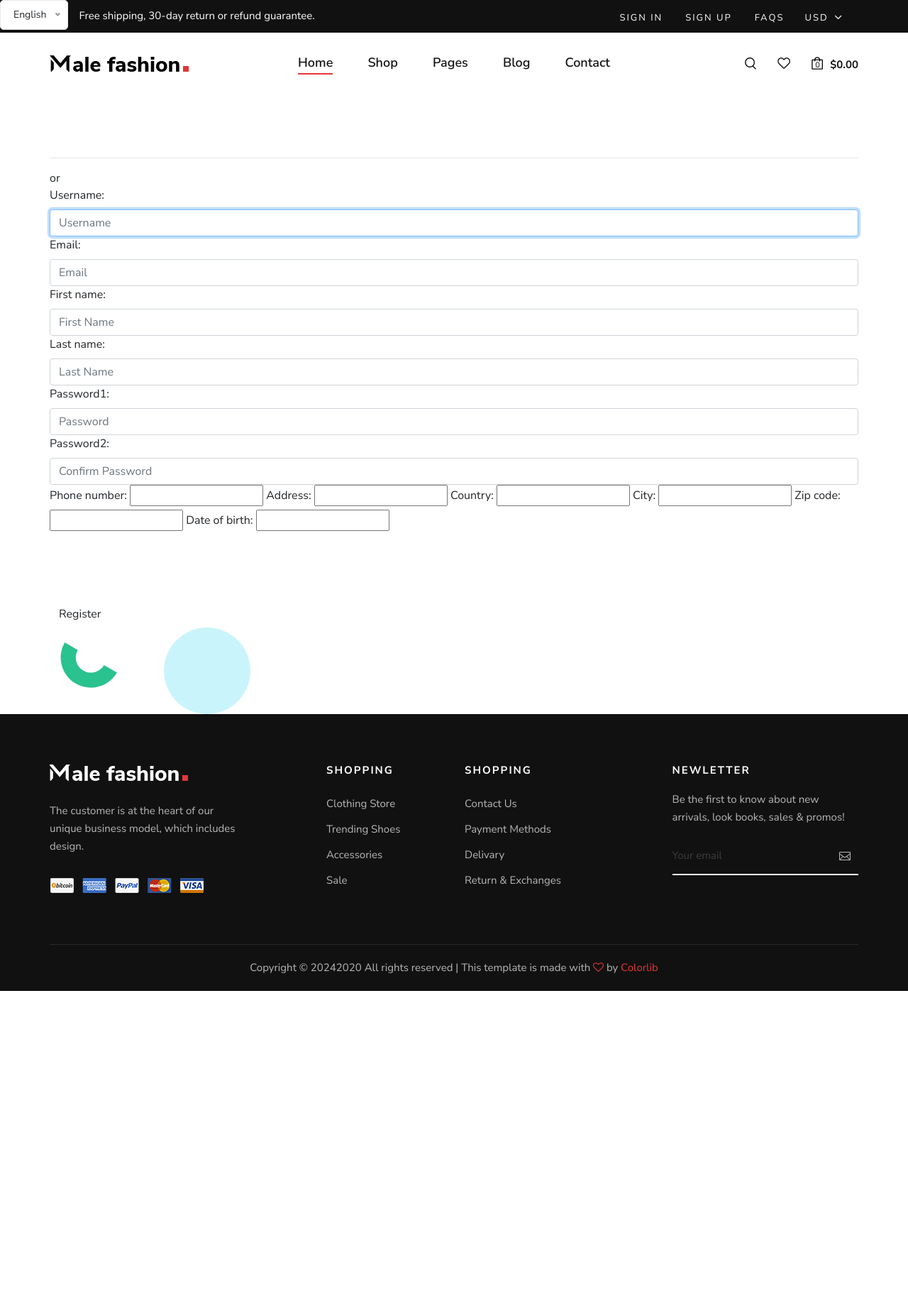
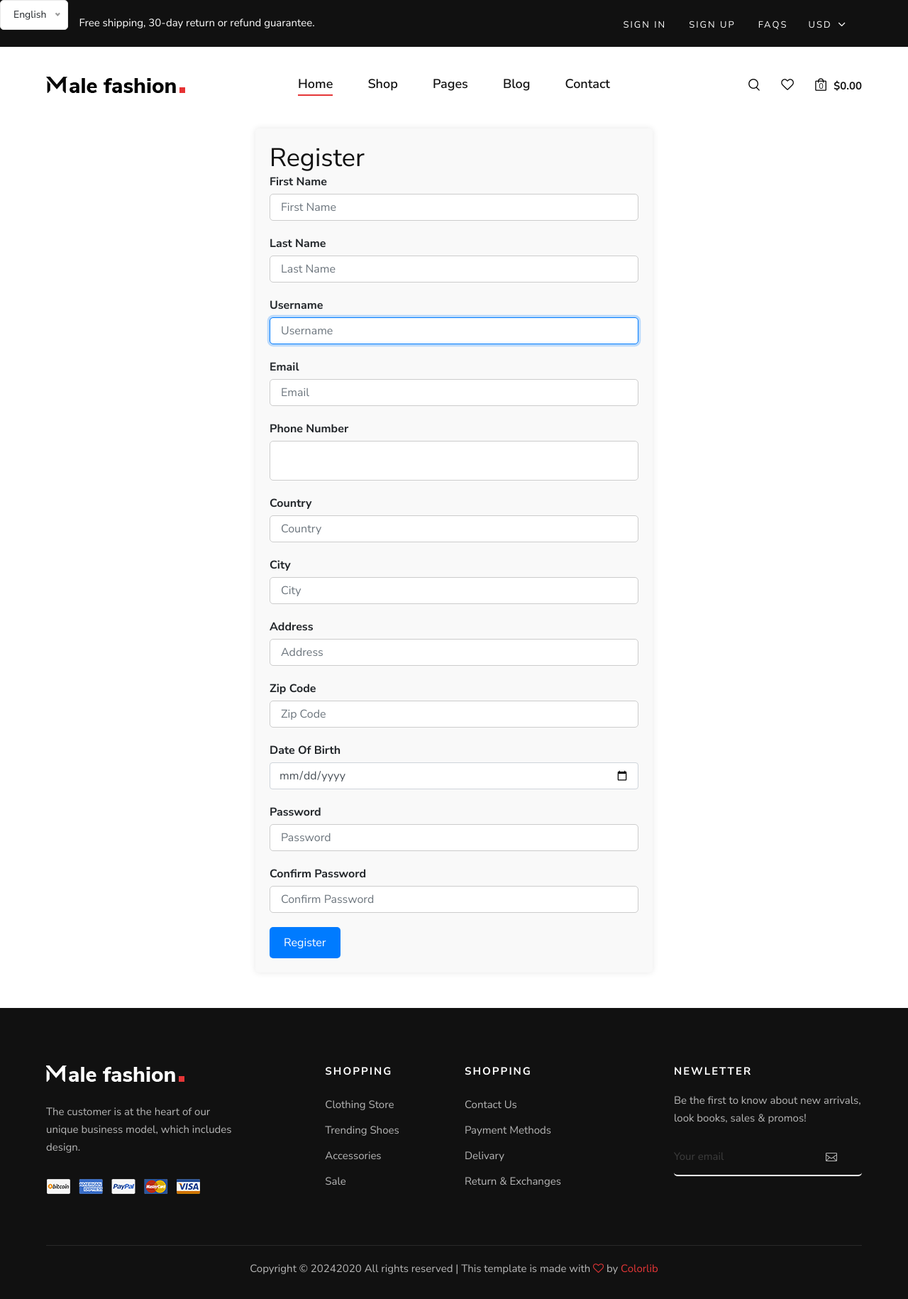
Before and after one commit to sadiqmustafayev/clother_shop-website, a Django app: page /en/user/register/ in a window 1280 px wide. Shown: the whole page at 71% size. Before the commit the page ends 1396 px from the top, so only its background shows below. Run offline with Django 5.2, Linux system fonts and the light colour scheme; data comes from the database, SQL or seed files in the repository; both versions use the stored data as it was after the commit; some libraries are stand-ins or nearby versions.

Commit message:
MaleFashion

```diff
--- a/malefashion/urls.py
+++ b/malefashion/urls.py
@@ -21,7 +21,7 @@
 from django.conf.urls.static import static
 from django.conf import settings
 from django.conf.urls.i18n import i18n_patterns
-from user.urls import urlpatterns as user_urlpatterns
+from user.urls import urlpatterns as user_url
 
 
 
@@ -35,7 +35,7 @@
 urlpatterns += i18n_patterns(
   path('admin/', admin.site.urls),
   path('', include(core_urls)),
-  path('user/', include(user_urlpatterns)),
+  path('user/', include(user_url)),
   path('i18n/', include('django.conf.urls.i18n')),
 )
 
--- a/static/js/main.js
+++ b/static/js/main.js
@@ -30,7 +30,6 @@
             var mixer = mixitup(containerEl);
         }
     });
-
 
     /*------------------
         Background Set
--- a/user/forms.py
+++ b/user/forms.py
@@ -10,7 +10,7 @@
 from .models import MyUser
 from django.contrib.auth import get_user_model
 from django.contrib.auth.hashers import make_password
-
+from django.core.validators import RegexValidator
 
 #registration form
 class UserForm(UserCreationForm):
@@ -42,6 +42,71 @@
         'title': _('Only alphabetical characters are allowed.')
       }))
 
+
+
+  phone_number = PhoneNumberField(
+    label=(''),
+    widget=forms.TextInput(attrs={
+      'class': 'form-control',
+      'placeholder': _('Phone Number')
+    }))
+
+
+
+  country = forms.CharField(
+    max_length=50,
+    widget=forms.TextInput(
+        attrs={
+            'class': 'form-control',
+            'placeholder': _('Country'),
+            'title': _('Please enter your country.')
+        }
+    )
+)
+  city = forms.CharField(
+    max_length=50,  # Şehir adının uzunluğunu ihtiyaca göre ayarlayabilirsiniz.
+    widget=forms.TextInput(
+        attrs={
+            'class': 'form-control',
+            'placeholder': _('City'),
+            'title': _('Please enter your city.')
+        }
+    )
+)
+
+  address = forms.CharField(
+    max_length=100,  # Adresin maksimum uzunluğunu ihtiyaca göre ayarlayabilirsiniz.
+    widget=forms.TextInput(
+        attrs={
+            'class': 'form-control',
+            'placeholder': _('Address'),
+            'title': _('Please enter your address.')
+        }
+    )
+)
+
+  zip_code = forms.CharField(
+    max_length=20,  # Posta kodunun maksimum uzunluğunu ihtiyaca göre ayarlayabilirsiniz.
+    widget=forms.TextInput(
+        attrs={
+            'class': 'form-control',
+            'placeholder': _('Zip Code'),
+
+            'title': _('Please enter a valid zip code.')
+        }
+    )
+)
+
+  date_of_birth = forms.DateField(
+    widget=forms.DateInput(
+        attrs={
+            'class': 'form-control',
+            'placeholder': _('Date of Birth'),
+            'type': 'date'
+        }
+    )
+)
+
   password1 = forms.CharField(
     strip=False,
     widget=forms.PasswordInput(attrs={
@@ -63,18 +128,18 @@
   class Meta:
     model = MyUser
     fields = [
+      'first_name',
+      'last_name',
       'username',
       'email',
-      'first_name',
-      'last_name',
+      'phone_number',
+      'country',
+      'city',
+      'address',
+      'zip_code',
+      'date_of_birth',
       'password1',
       'password2',
-      'phone_number',
-      'address',
-      'country',
-      'city',
-      'zip_code',
-      'date_of_birth',
     ]
     labels = {
     'password2': 'Writer',
--- a/user/templates/register.html
+++ b/user/templates/register.html
@@ -1,79 +1,139 @@
-{% extends 'index.html' %}
+{% extends 'base.html' %}
 {% load static %}
+{% load i18n %}
+{{ form.field_name }}
 {% block content %}
-{% load i18n %}
-<body>
-    <main>
 
-            <div class="container">
-                <div class="row">
-                    <div class="col-12">
-                        <div class="login-wrapper">
-                            <div class="section-title text-lg-start">
-                                <h2 class="title wow animate__animated animate__fadeInUp animate__delay-0">
-                                    <br>
-                                </h2>
-                            </div>
+<style>
+    /* styles.css */
+/* Container */
+.container {
+    margin: 0 auto;
+    padding: 10px;
+}
 
-                            <div class="login-or">
-                                <hr>
-                                <span>{% trans 'or' %}</span>
-                            </div>
-                            <form method="POST" action="#">
-                                {% csrf_token %}
-                                {% if form.errors %}
-                                <div>
-                                    {% for field in form %}
-                                    {% for error in field.errors %}
-                                    <div class="invalid-feedback">
-                                        {{ error }}
-                                    </div>
-                                    {% endfor %}
-                                    {% endfor %}
-                                </div>
-                                {% endif %}
-                                {% if form.password1.errors %}
-                                <div class="alert alert-danger">
-                                    {% for error in form.password1.errors %}
-                                    {{ error }}
-                                    {% endfor %}
-                                </div>
-                                {% endif %}
-                                {% if form.password2.errors %}
-                                <div class="alert alert-danger">
-                                    {% for error in form.password2.errors %}
-                                    {{ error }}
-                                    {% endfor %}
-                                </div>
-                                {% endif %}
+/* Registration Form */
+.registration-form {
+    background-color: #f9f9f9;
+    padding: 20px;
+    border-radius: 5px;
+    box-shadow: 0 0 10px rgba(0, 0, 0, 0.1);
+}
 
-                                {{ form.username.label_tag }} {{ form.username }}
-                                {{ form.email.label_tag }} {{ form.email }}
-                                {{ form.first_name.label_tag }} {{ form.first_name }}
-                                {{ form.last_name.label_tag }} {{ form.last_name }}
-                                {{ form.password1.label_tag }} {{ form.password1 }}
-                                {{ form.password2.label_tag }} {{ form.password2 }}
-                                {{ form.phone_number.label_tag }} {{ form.phone_number }}
-                                {{ form.address.label_tag }} {{ form.address }}
-                                {{ form.country.label_tag }} {{ form.country }}
-                                {{ form.city.label_tag }} {{ form.city }}
-                                {{ form.zip_code.label_tag }} {{ form.zip_code }}
-                                {{ form.date_of_birth.label_tag }} {{ form.date_of_birth }}
+/* Form Group */
+.form-group {
+    margin-bottom: 20px;
+}
 
-                                <div class="section-title text-center text-lg-start mt-5 mt-lg-0" data-cues="slideInRight" data-delay="50">
-                                    <div class="form-group"></div>
-                                </div>
-                                <button type="submit" class="btn btn-blue btn-xl btn-round mt-5">{% trans 'Register' %}</button>
-                            </form>
-                            <img class="shape1" src="{% static 'assets/img/login/Graphic3.png' %}" alt="">
-                            <img class="shape2" src="{% static 'assets/img/login/Graphic4.png' %}" alt="">
-                            <img class="shape3" src="{% static 'assets/img/login/Graphic.png' %}" alt="">
-                            <img class="shape4" src="{% static 'assets/img/login/Graphic2.png' %}" alt="">
-                        </div>
-                    </div>
+/* Labels */
+label {
+    display: block;
+    margin-bottom: 5px;
+    font-weight: bold;
+}
+
+/* Inputs and Select */
+input[type="text"],
+input[type="email"],
+input[type="password"],
+select {
+    width: 100%;
+    padding: 15px;
+    border: 1px solid #ccc;
+    border-radius: 5px;
+    transition: border-color 0.3s ease-in-out;
+}
+
+input[type="text"]:focus,
+input[type="email"]:focus,
+input[type="password"]:focus,
+select:focus {
+    outline: none;
+    border-color: #007bff;
+}
+
+/* Button */
+button {
+    padding: 15px 30px;
+    background-color: #007bff;
+    color: #fff;
+    border: none;
+    border-radius: 5px;
+    cursor: pointer;
+    transition: background-color 0.3s ease-in-out;
+}
+
+button:hover {
+    background-color: #0056b3;
+}
+
+</style>
+
+
+<div class="container">
+    <div class="row">
+        <div class="col-md-6 offset-md-3">
+        <div class="registration-form" style="margin-bottom: 40px;">
+            <h2>Register</h2>
+            <form method="post" enctype="multipart/form-data">
+                {% csrf_token %}
+                <div class="form-group">
+                    <label for="first_name">First Name</label>
+                    {{ form.first_name }}
                 </div>
-            </div>
-        </section>
-    </main>
-</body>
+                <div class="form-group">
+                    <label for="last_name">Last Name</label>
+                    {{ form.last_name }}
+                </div>
+                <div class="form-group">
+                    <label for="username">Username</label>
+                    {{ form.username }}
+                </div>
+                <div class="form-group">
+                    <label for="email">Email</label>
+                    {{ form.email }}
+                </div>
+                <div class="form-group">
+                    <label for="phone_number">Phone Number</label>
+                    {{ form.phone_number }}
+                </div>
+                <div class="form-group">
+                    <label for="country">Country</label>
+                    {{ form.country }}
+                </div>
+                <div class="form-group">
+                    <label for="city">City</label>
+                    {{ form.city }}
+                </div>
+                <div class="form-group">
+                    <label for="address">Address</label>
+                    {{ form.address }}
+                </div>
+                <div class="form-group">
+                    <label for="id_zip_code">Zip Code</label>
+                    {{ form.zip_code }}
+                </div>
+                <div class="form-group">
+                    <label for="date_of_birth">Date Of Birth</label>
+                    {{ form.date_of_birth }}
+                </div>
+                <div class="form-group">
+                    <label for="password1">Password</label>
+                    {{ form.password1 }}
+                </div>
+                <div class="form-group">
+                    <label for="password2">Confirm Password</label>
+                    {{ form.password2 }}
+                </div>
+                <button type="submit" style="padding: 10px 20px; background-color: #007bff; color: #fff; border: none; border-radius: 5px; cursor: pointer;">Register</button>
+
+            </form>
+        </div>
+    </div>
+</div>
+</div>
+
+
+
+
 {% endblock %}
--- a/user/views.py
+++ b/user/views.py
@@ -19,12 +19,15 @@
   if request.method == 'POST':
     form = UserForm(request.POST)
     if form.is_valid():
-      user = form.save()
-      username = form.cleaned_data.get('username')
-      password = form.cleaned_data.get('password1')
-      user = authenticate(username=username, password=password)
-      login(request, user)
-      return redirect('home')
+        user = form.save()
+        username = form.cleaned_data.get('username')
+        password = form.cleaned_data.get('password1')
+        user = authenticate(username=username, password=password)
+        login(request, user)
+        return redirect('login')
+    else:
+        print(form.errors)
+
   context = {
     'setting': Setting.objects.first(),
     'title': "Register",
```
Also changed, not shown: core/templates/partials/header.html (+4 -5 lines), user/admin.py (+30 -2 lines), user/templates/login.html (+92 -25 lines), user/templatetags/custom_filters.py (added, +7 -0 lines), db.sqlite3, locale/en/LC_MESSAGES/django.po (deleted), 1 other file.
